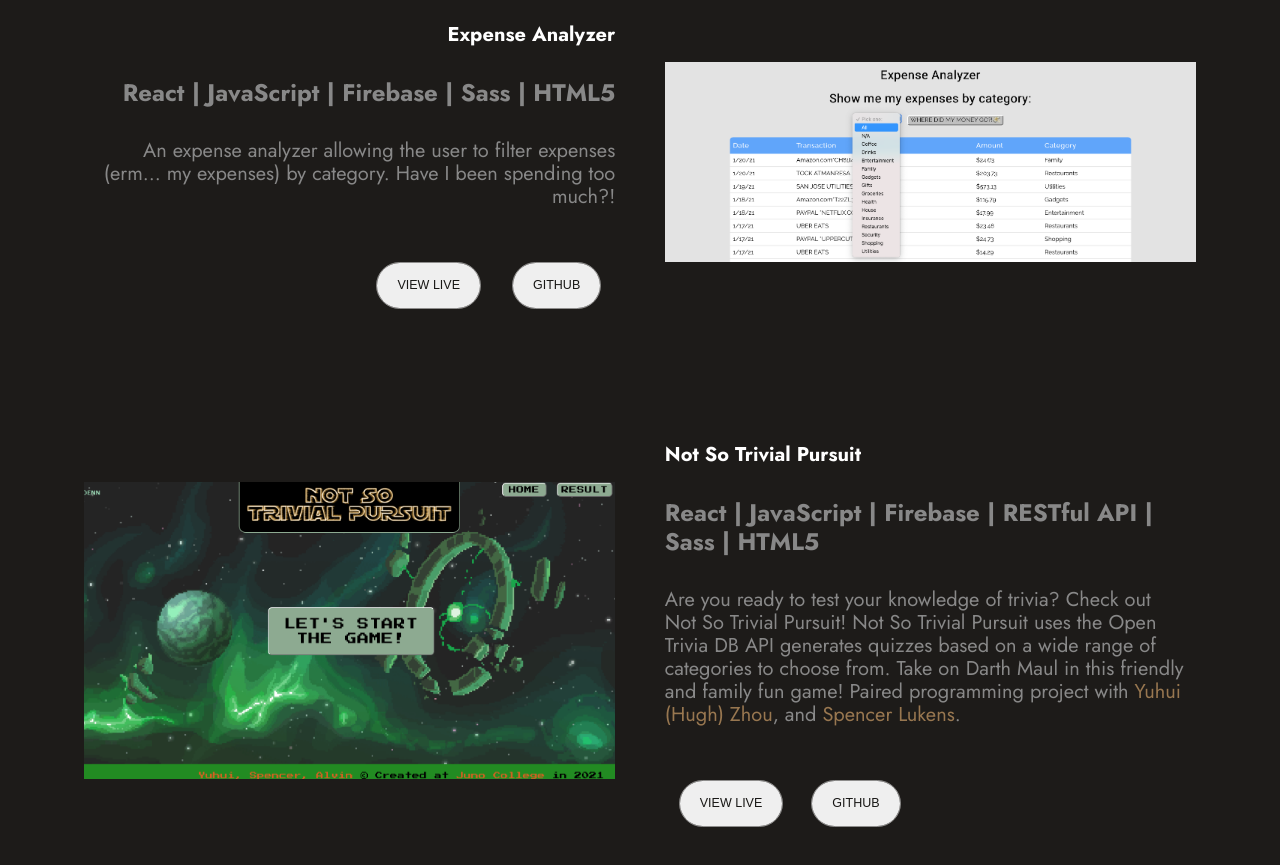
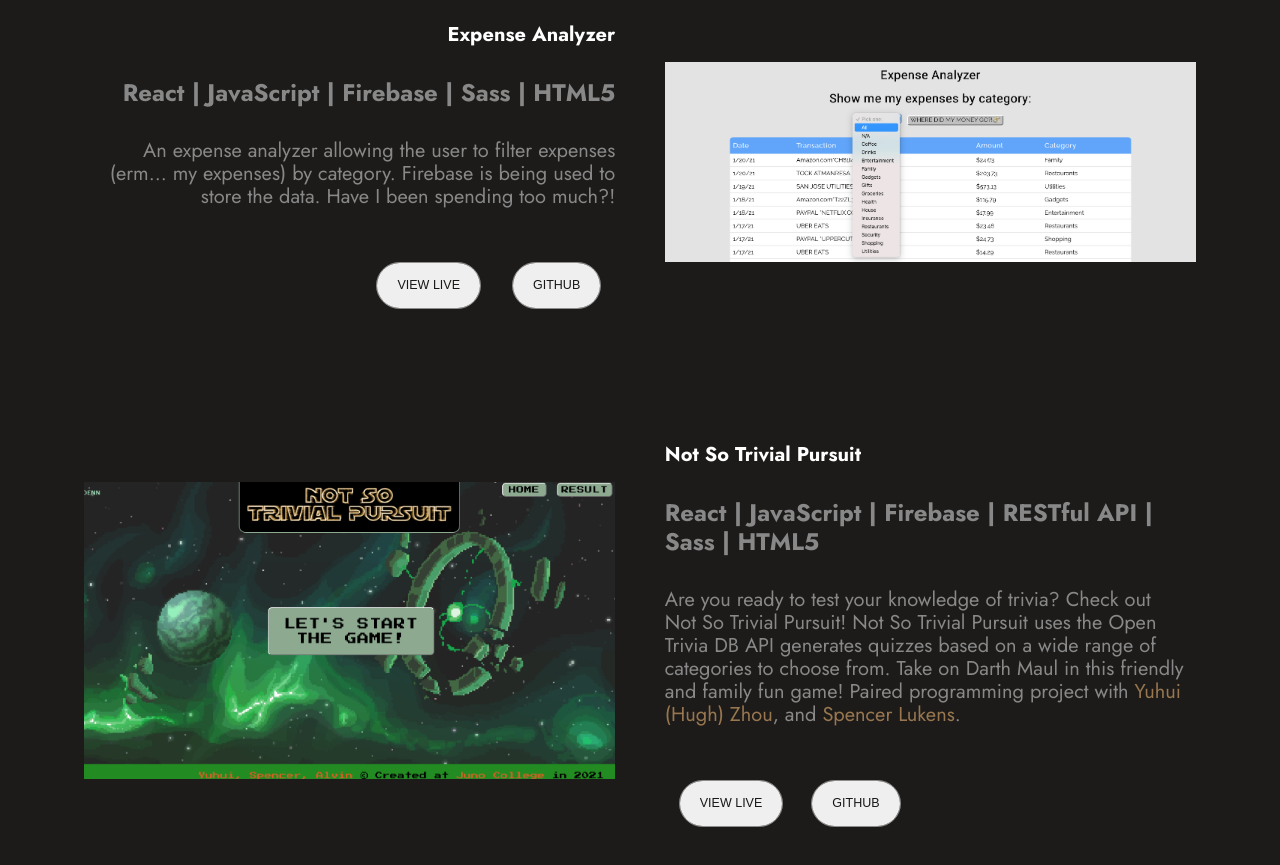
Before and after one commit to alvinwquach/alvinQuachPortfolio, a plain HTML site: page index.html in a window 1280 px wide. Shown: the part 2105-2970 px from the top of the page. Drawn offline with nearby package versions, Linux system fonts and the light colour scheme.

Commit message:
Update index.html

```diff
--- a/index.html
+++ b/index.html
@@ -153,7 +153,7 @@
                             <h3>Expense Analyzer</h3>
                             <h4>React | JavaScript | Firebase | Sass | HTML5</h4>
                             <p>An expense analyzer allowing the user to filter expenses (erm... my expenses) by
-                                category. Have I
+                                category. Firebase is being used to store the data. Have I
                                 been spending too much?!</p>
                             <div class="buttonContainer">
                                 <button class="liveButton"><a href="https://expenseanalyzer.netlify.app/">View
```
